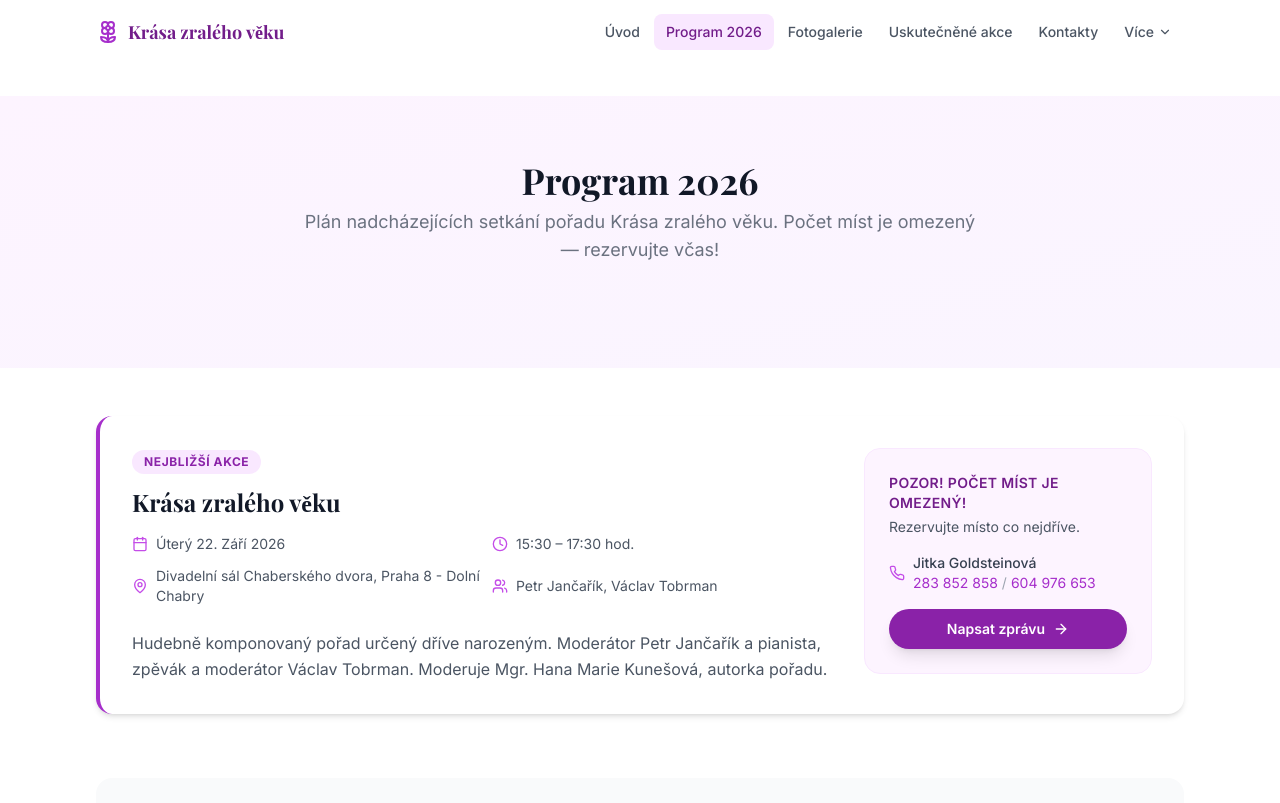
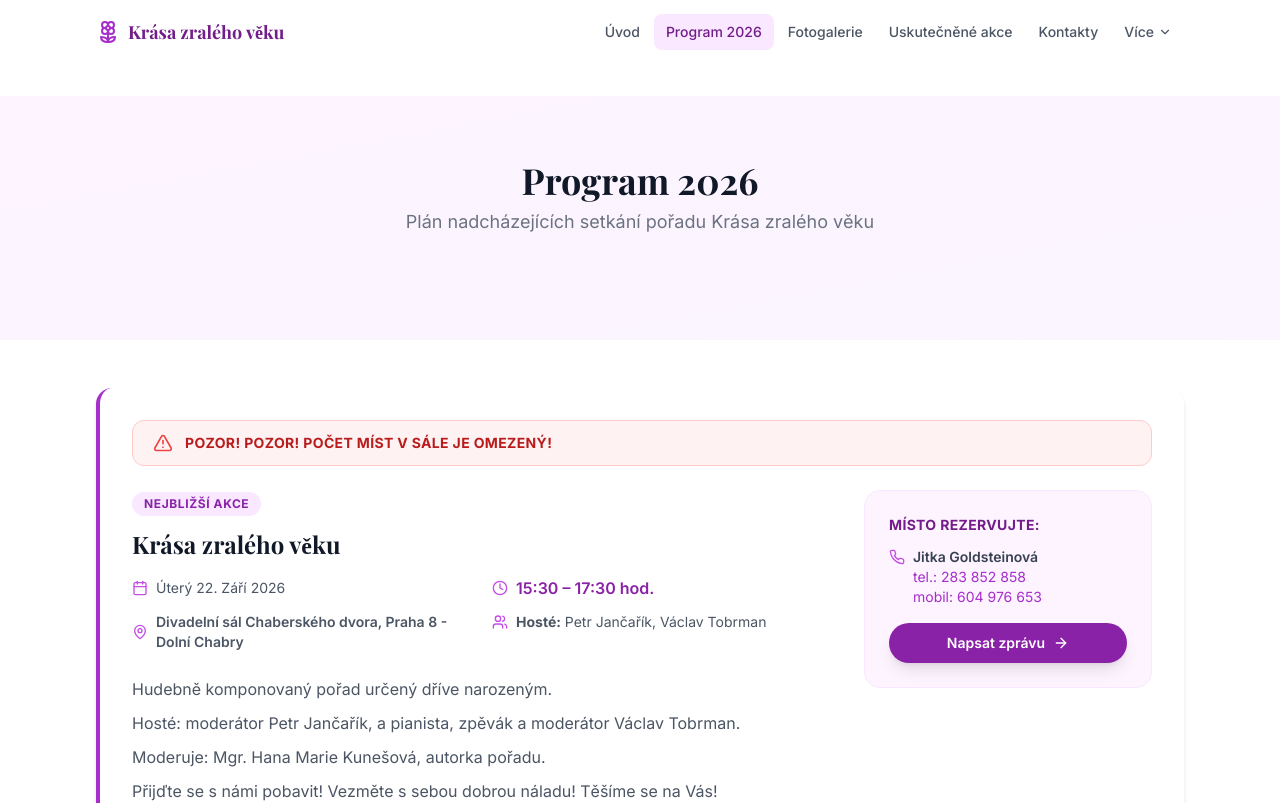
Before and after one commit to wisegoldai-droid/krasa, a Next.js app: page /program in a window 1280 px wide. Shown: the top 803 px of the page. Built offline with nearby package versions, Linux system fonts and the light colour scheme; a web font is replaced by a local one.

Commit message:
Program - POZOR banner + full description

```diff
--- a/src/app/program/page.tsx
+++ b/src/app/program/page.tsx
@@ -1,6 +1,6 @@
 import type { Metadata } from 'next'
 import Link from 'next/link'
-import { Calendar, MapPin, Clock, Phone, Users, ArrowRight } from 'lucide-react'
+import { Calendar, MapPin, Clock, Phone, Users, ArrowRight, AlertTriangle } from 'lucide-react'
 import { getUpcomingEvents } from '@/lib/events'
 
 export const metadata: Metadata = { title: 'Program 2026' }
@@ -19,13 +19,11 @@ export default function ProgramPage() {
 
   return (
     <div className="pt-24 pb-20">
-      {/* Header */}
       <div className="bg-gradient-to-br from-brand-50 to-purple-50 py-16 mb-12">
         <div className="container-main text-center">
           <h1 className="section-title">Program 2026</h1>
           <p className="section-subtitle max-w-2xl mx-auto">
-            Plán nadcházejících setkání pořadu Krása zralého věku. Počet míst je omezený —
-            rezervujte včas!
+            Plán nadcházejících setkání pořadu Krása zralého věku
           </p>
         </div>
       </div>
@@ -39,10 +37,16 @@ export default function ProgramPage() {
         ) : (
           <div className="space-y-8">
             {events.map((event) => (
-              <div
-                key={event.id}
-                className="card p-8 border-l-4 border-brand-600"
-              >
+              <div key={event.id} className="card p-8 border-l-4 border-brand-600">
+
+                {/* POZOR banner */}
+                <div className="flex items-center gap-3 bg-red-50 border border-red-200 rounded-xl px-5 py-3 mb-6">
+                  <AlertTriangle className="w-5 h-5 text-red-500 shrink-0" />
+                  <p className="text-red-700 font-bold text-sm uppercase tracking-wide">
+                    POZOR! POZOR! Počet míst v sále je omezený!
+                  </p>
+                </div>
+
                 <div className="flex flex-col md:flex-row md:items-start md:justify-between gap-6">
                   <div className="flex-1">
                     <span className="inline-block bg-brand-100 text-brand-700 text-xs font-bold uppercase tracking-wider px-3 py-1 rounded-full mb-3">
@@ -60,39 +64,55 @@ export default function ProgramPage() {
                       {event.time && (
                         <div className="flex items-center gap-2 text-gray-600 text-sm">
                           <Clock className="w-4 h-4 text-brand-500 shrink-0" />
-                          <span>{event.time} – {event.endTime} hod.</span>
+                          <span className="font-semibold text-brand-700 text-base">
+                            {event.time} – {event.endTime} hod.
+                          </span>
                         </div>
                       )}
                       <div className="flex items-center gap-2 text-gray-600 text-sm">
                         <MapPin className="w-4 h-4 text-brand-500 shrink-0" />
-                        <span>{event.venue}{event.venueAddress && `, ${event.venueAddress}`}</span>
+                        <span className="font-semibold">
+                          {event.venue}{event.venueAddress && `, ${event.venueAddress}`}
+                        </span>
                       </div>
                       {event.guests.length > 0 && (
-                        <div className="flex items-center gap-2 text-gray-600 text-sm">
-                          <Users className="w-4 h-4 text-brand-500 shrink-0" />
-                          <span>{event.guests.join(', ')}</span>
+                        <div className="flex items-start gap-2 text-gray-600 text-sm">
+                          <Users className="w-4 h-4 text-brand-500 shrink-0 mt-0.5" />
+                          <span>
+                            <strong>Hosté:</strong> {event.guests.join(', ')}
+                          </span>
                         </div>
                       )}
                     </div>
 
-                    <p className="text-gray-600 leading-relaxed">{event.description}</p>
+                    <div className="text-gray-600 leading-relaxed space-y-2">
+                      {event.description.split('\n').map((line, i) => (
+                        line.trim() ? <p key={i}>{line}</p> : null
+                      ))}
+                    </div>
+
+                    <p className="mt-4 text-brand-700 font-semibold text-sm">
+                      Moderuje: Mgr. Hana Marie Kunešová, autorka pořadu
+                    </p>
                   </div>
 
-                  {/* Reservation box */}
+                  {/* Rezervační box */}
                   <div className="md:w-72 shrink-0">
                     <div className="bg-brand-50 rounded-2xl p-6 border border-brand-100">
-                      <p className="font-semibold text-brand-800 mb-1 text-sm uppercase tracking-wide">
-                        POZOR! Počet míst je omezený!
+                      <p className="font-bold text-brand-800 mb-1 text-sm uppercase tracking-wide">
+                        Místo rezervujte:
                       </p>
-                      <p className="text-gray-600 text-sm mb-4">Rezervujte místo co nejdříve.</p>
-                      <div className="space-y-2 mb-4">
-                        <div className="flex items-center gap-2 text-sm text-gray-700">
-                          <Phone className="w-4 h-4 text-brand-500" />
+                      <div className="space-y-2 mb-4 mt-3">
+                        <div className="flex items-start gap-2 text-sm text-gray-700">
+                          <Phone className="w-4 h-4 text-brand-500 mt-0.5" />
                           <div>
-                            <p className="font-medium">Jitka Goldsteinová</p>
-                            <a href="tel:+420283852858" className="text-brand-600 hover:underline">283 852 858</a>
-                            <span className="text-gray-400 mx-1">/</span>
-                            <a href="tel:+420604976653" className="text-brand-600 hover:underline">604 976 653</a>
+                            <p className="font-semibold">Jitka Goldsteinová</p>
+                            <a href="tel:+420283852858" className="text-brand-600 hover:underline block">
+                              tel.: 283 852 858
+                            </a>
+                            <a href="tel:+420604976653" className="text-brand-600 hover:underline block">
+                              mobil: 604 976 653
+                            </a>
                           </div>
                         </div>
                       </div>
@@ -107,7 +127,6 @@ export default function ProgramPage() {
           </div>
         )}
 
-        {/* Info banner */}
         <div className="mt-16 bg-gray-50 rounded-2xl p-8 text-center">
           <h3 className="font-serif text-xl font-bold mb-2">Chcete být informováni o nových akcích?</h3>
           <p className="text-gray-500 mb-4">Kontaktujte nás a přidejte se na seznam zájemců.</p>
--- a/src/lib/events.ts
+++ b/src/lib/events.ts
@@ -9,7 +9,7 @@ export const events: Event[] = [
     endTime: '17:30',
     venue: 'Divadelní sál Chaberského dvora',
     venueAddress: 'Praha 8 - Dolní Chabry',
-    description: 'Hudebně komponovaný pořad určený dříve narozeným. Moderátor Petr Jančařík a pianista, zpěvák a moderátor Václav Tobrman. Moderuje Mgr. Hana Marie Kunešová, autorka pořadu.',
+    description: 'Hudebně komponovaný pořad určený dříve narozeným.\n\nHosté: moderátor Petr Jančařík, a pianista, zpěvák a moderátor Václav Tobrman.\n\nModeruje: Mgr. Hana Marie Kunešová, autorka pořadu.\n\nPřijďte se s námi pobavit! Vezměte s sebou dobrou náladu! Těšíme se na Vás!',
     guests: ['Petr Jančařík', 'Václav Tobrman'],
     status: 'upcoming',
     coverPhoto: 'https://983301db8e.clvaw-cdnwnd.com/7a6561c6d3cad6850fecea38c4ad8aff/200003287-785d77957e/200000055.jpg',
```
